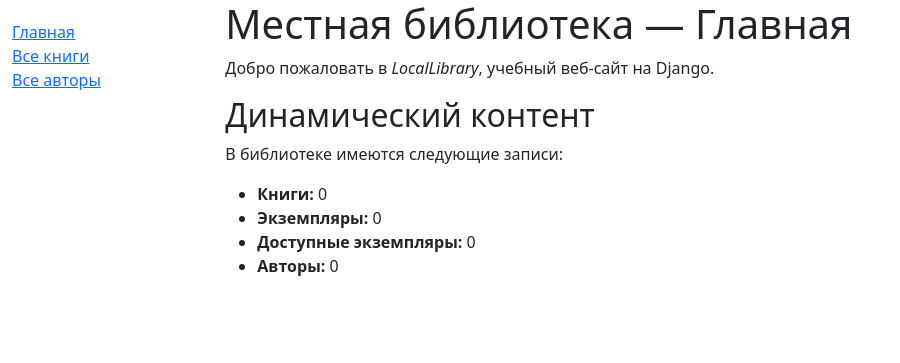
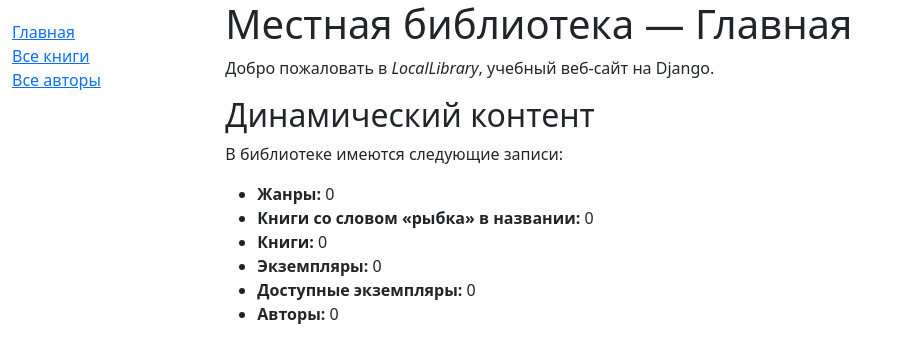
Before and after one commit to warfolomeyy/django-first, a Django app: page /catalog/ in a window 1280 px wide. Shown: the top 363 px of the page, without its empty margins (0-900 px from the left). Run offline with Django 5.2, Linux system fonts and the light colour scheme; data that the repository does not hold is empty.

Commit message:
Part 5: Challenge yourself (genre and word count)

```diff
--- a/catalog/templates/index.html
+++ b/catalog/templates/index.html
@@ -6,6 +6,8 @@
 <h2>Динамический контент</h2>
 <p>В библиотеке имеются следующие записи:</p>
 <ul>
+    <li><strong>Жанры:</strong> {{ num_genres }}</li>
+    <li><strong>Книги со словом «рыбка» в названии:</strong> {{ num_books_word }}</li>
     <li><strong>Книги:</strong> {{ num_books }}</li>
     <li><strong>Экземпляры:</strong> {{ num_instances }}</li>
     <li><strong>Доступные экземпляры:</strong> {{ num_instances_available }}</li>
--- a/catalog/views.py
+++ b/catalog/views.py
@@ -8,12 +8,16 @@ def index(request):
     num_instances = BookInstance.objects.all().count()
     num_instances_available = BookInstance.objects.filter(status__exact='a').count()
     num_authors = Author.objects.count()
+    num_genres = Genre.objects.count()
+    num_books_word = Book.objects.filter(title__icontains='рыбка').count()
 
     context = {
         'num_books': num_books,
         'num_instances': num_instances,
         'num_instances_available': num_instances_available,
         'num_authors': num_authors,
+        'num_genres': num_genres,
+        'num_books_word': num_books_word,
     }
 
     return render(request, 'index.html', context=context)
```
